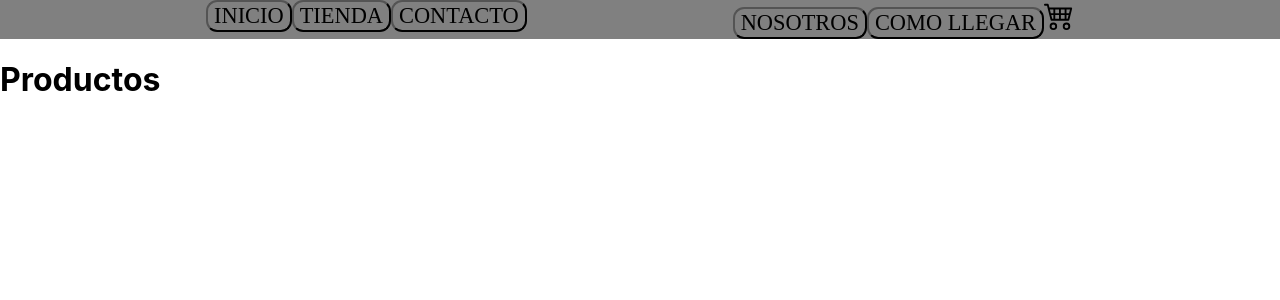
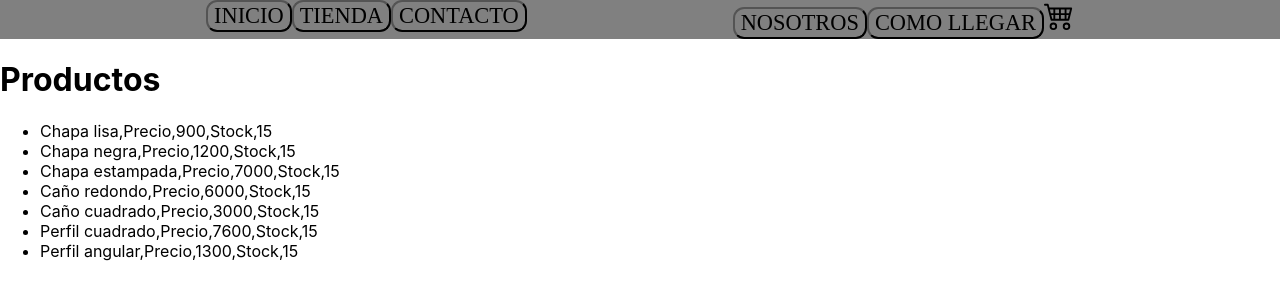
Before and after one commit to Julianweiber/apphbv, a React (Create React App) app in the folder tiendahbv/: page / in a window 1280 px wide. Shown: the top 300 px of the page. Built offline with nearby package versions, Linux system fonts and the light colour scheme.

Commit message:
modificacion
.

```diff
--- a/tiendahbv/src/App.js
+++ b/tiendahbv/src/App.js
@@ -2,7 +2,7 @@ import logo from './logo.svg';
 import './App.css';
 import NavBar from './components/NavBar/NavBar';
 import ItemListContainer from './components/NavBar/ItemListContainer/ItemListContainer';
-
+import ItemList from './components/NavBar/ItemListContainer/ItemList';
 
 
 
@@ -14,7 +14,7 @@ function App() {
       <NavBar/>
 
       <ItemListContainer/>
-
+<ItemList/>
     </header>
     </div>
   );
--- /dev/null
+++ b/tiendahbv/src/components/NavBar/ItemListContainer/ItemList.js
@@ -0,0 +1,43 @@
+import { useState,useEffect } from 'react'
+
+const productos = [
+{id:'01', name:'Chapa lisa', precio: 900, stock: 15 },
+{id:'02', name:'Chapa negra', precio: 1200, stock:15},
+{id:'03', name:'Chapa estampada', precio: 7000, stock:15},
+{id:'04', name:'Caño redondo', precio:6000, stock:15},
+{id:'05', name:'Caño cuadrado', precio:3000, stock:15},
+{id:'06', name: 'Perfil cuadrado', precio:7600, stock:15},
+{id:'07', name: 'Perfil angular', precio:1300, stock:15}
+
+]
+
+function getList () {
+    return new Promise ((resolve, reject) => {
+        setTimeout (() => resolve(productos),2000)
+    })
+}
+const ItemList = ()  => {
+const [listProd, setListProd] = useState([])
+
+
+
+useEffect(() => {
+const list = getList()
+
+list.then(list =>{
+ setListProd(list)
+})
+
+}, [])
+
+return (
+    <div>
+        <ul>
+{ listProd.map(productos=><li key={productos.id}>{productos.name},Precio,{productos.precio},Stock,{productos.stock}</li>)}
+        </ul>
+    </div>
+)
+
+}
+
+export default ItemList
--- a/tiendahbv/src/components/NavBar/ItemListContainer/ItemListContainer.js
+++ b/tiendahbv/src/components/NavBar/ItemListContainer/ItemListContainer.js
@@ -1,9 +1,10 @@
-
+import ItemList from "./ItemList"
 const ItemListContainer = ()  => {
     return (
     <h1>Productos</h1>
+
+
     )
-
 }
 
 
```
Also changed, not shown: tiendahbv/src/components/NavBar/ItemListContainer/Item.js (added).
